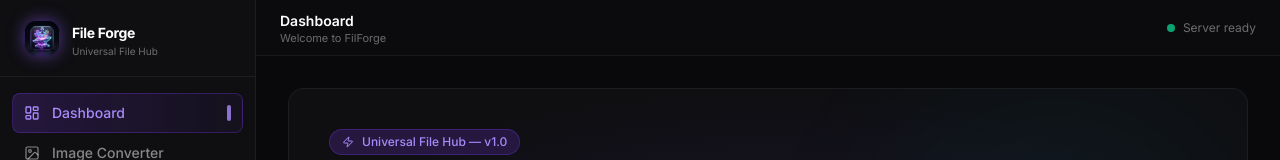
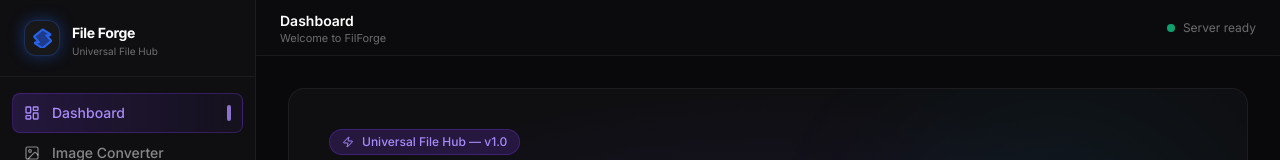
Before and after one commit to Dinusha-Dev/File-Forge, a Next.js app: page / in a window 1280 px wide. Shown: the top 160 px of the page. Built offline with nearby package versions, Linux system fonts and the light colour scheme.

Commit message:
Update logo to geometric neon flash SVG matching reference

```diff
--- a/components/layout/Sidebar.tsx
+++ b/components/layout/Sidebar.tsx
@@ -1,7 +1,6 @@
 "use client";
 
 import Link from "next/link";
-import Image from "next/image";
 import { usePathname } from "next/navigation";
 import { motion } from "framer-motion";
 import {
@@ -42,15 +41,22 @@ export default function Sidebar() {
     <aside className="fixed left-0 top-0 h-full w-64 bg-surface-1 border-r border-border-subtle flex flex-col z-50">
       {/* Logo */}
       <div className="flex items-center gap-3 px-6 py-5 border-b border-border-subtle">
-        <div className="w-9 h-9 rounded-xl overflow-hidden shadow-[0_0_15px_rgba(139,92,246,0.5)] border border-accent-violet/30 flex-shrink-0 relative">
-          <Image
-            src="/file-forge-logo.png"
-            alt="File Forge Logo"
-            priority
-            fill
-            sizes="36px"
-            className="object-cover scale-110"
-          />
+        <div className="w-9 h-9 rounded-xl overflow-hidden bg-zinc-900 border border-blue-600/30 flex items-center justify-center flex-shrink-0 shadow-[0_0_15px_rgba(37,99,235,0.4)] relative">
+          <svg
+            viewBox="0 0 24 24"
+            fill="none"
+            className="w-5 h-5"
+            xmlns="http://www.w3.org/2000/svg"
+          >
+            <path
+              d="M13.8 2.2C13.4 1.8 12.8 1.8 12.3 2.1L3.3 9.4C2.7 9.8 2.6 10.6 3 11.1L8.3 17H4.5C3.7 17 3.3 17.8 3.7 18.5L11.7 23.8C12.1 24.1 12.7 24.1 13.2 23.7L22.2 16.4C22.8 15.9 22.9 15.2 22.5 14.7L17.2 8.8H21C21.8 8.8 22.2 7.9 21.8 7.3L13.8 2.2Z"
+              fill="#1e3a8a"
+              stroke="#2563eb"
+              strokeWidth="2.5"
+              strokeLinejoin="round"
+              strokeLinecap="round"
+            />
+          </svg>
         </div>
         <div>
           <span className="text-sm font-bold text-white tracking-tight">File Forge</span>
```
